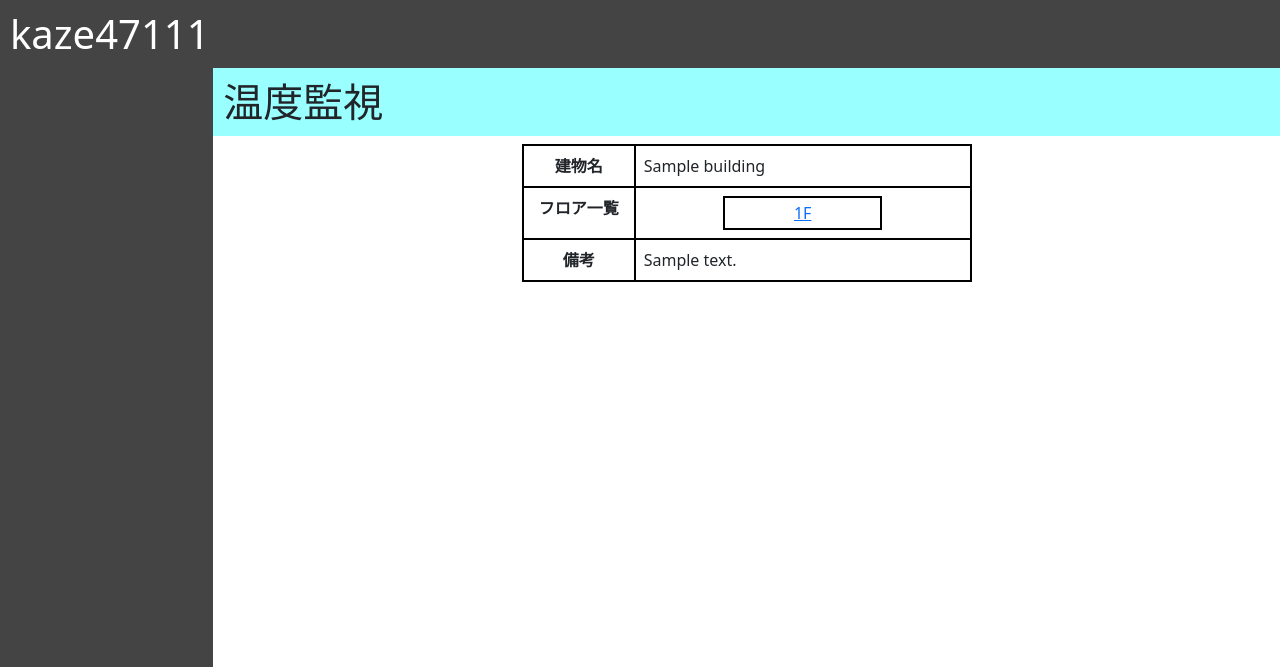
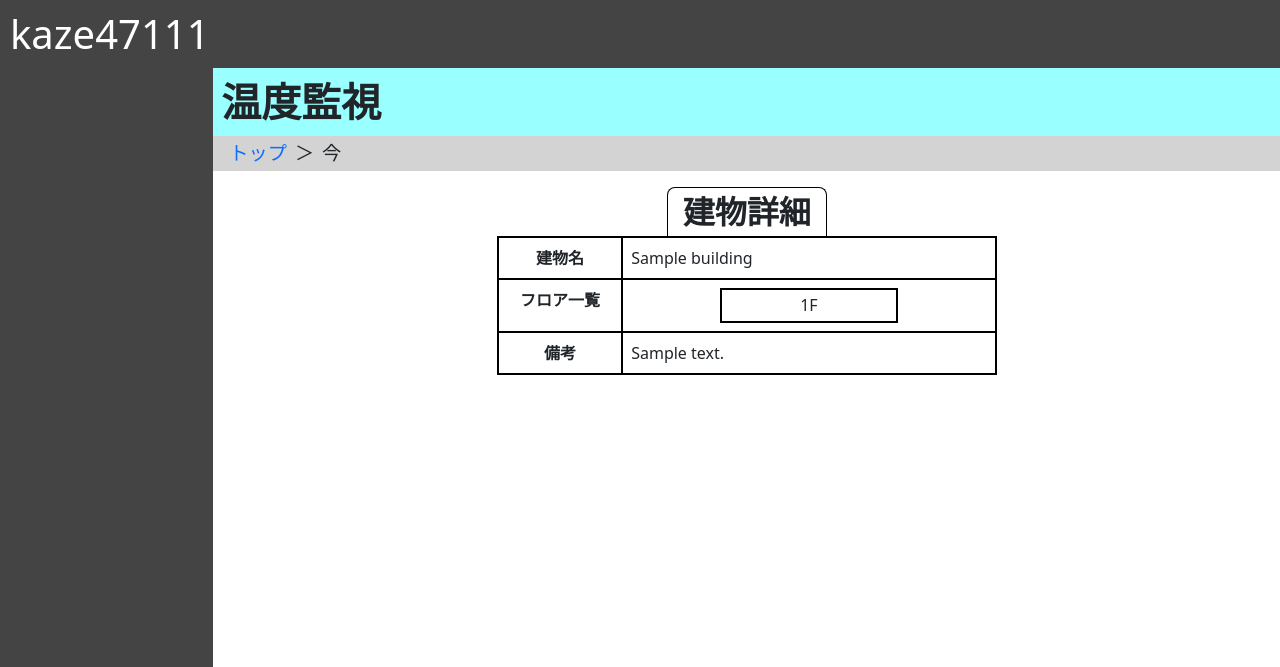
Before and after one commit to MaruKazeMaru/kazesite, a Django app: page /watch_temp/detail_building/1 in a window 1280 px wide. Shown: the top 667 px of the page. Run offline with Django 4.2, Linux system fonts and the light colour scheme; a user stored in the database is signed in; tables that the repository leaves empty hold one stand-in row (values such as "Sample post"); grey boxes marked "Sample" are stand-in pictures; some libraries are stand-ins or nearby versions.

Commit message:
update detail_building & index of watch_temp

```diff
--- a/static/watch_temp/style.css
+++ b/static/watch_temp/style.css
@@ -15,6 +15,35 @@
 	text-align: center;
 	border: solid 1px black;
 	padding: 0.2rem;
+	cursor: pointer;
+}
+
+.building-floor-detail{
+	padding: 0.4rem;
+	text-align: center;
+	border-bottom: solid 1px black;
+}
+
+.building-floor-detail img{
+	width: 65%;
+	padding: 0.4rem;
+	padding-top: 0px;
+}
+
+.building-floor-detail button{
+	width: 47%;
+	padding: 0.2rem 0.4rem;
+}
+
+.info-title{
+	margin: 1rem auto 0px auto;
+	padding: 0px;
+	border-top: solid 1.5px black;
+	border-left: solid 1.5px black;
+	border-right: solid 1.5px black;
+	border-radius: 0.5rem 0.5rem 0% 0%;
+	text-align: center;
+	font-size: 2rem;
 }
 
 .info-r-t{
@@ -76,3 +105,7 @@
 	border-left: solid 1.5px black;
 	border-top: solid 1.5px black;
 }
+
+.thermometer-detail{
+
+}
--- a/templates/watch_temp/base.html
+++ b/templates/watch_temp/base.html
@@ -1,7 +1,47 @@
 {% extends "base.html" %}
 {% block header %}
 
-<div style="margin: 0px; padding: 0px; background-color: #99FFFF">
-	<h1 style="margin: 0px; padding: 10px">温度監視</h1>
+<div class="m-0 px-2 py-1" style="background-color: #99FFFF">
+	<a style="font-size: 2.5rem; cursor: pointer"><b>温度監視</b></a>
 </div>
+
+<div class="mybreadcrumb">
+	<ol>
+		<li><a href="{% url 'watch_temp:index' %}">トップ</a></li>
+		<li>今</li>
+	</ol>
+</div>
+
+<style>
+.mybreadcrumb{
+	padding: 0rem 1rem;
+	background-color: lightgray;
+}
+
+.mybreadcrumb ol{
+	display: flex;
+	list-style: none;
+	margin: 0px;
+	padding: 0px;
+}
+
+.mybreadcrumb ol li{
+	font-size: 1.2rem;
+	margin: 0.2rem 0.5rem 0.2rem 0rem;
+}
+
+.mybreadcrumb ol li a{
+	text-decoration: none;
+}
+
+.mybreadcrumb ol li:first-child:before{
+	content: none;
+}
+
+.mybreadcrumb ol li:before{
+	content: "＞";
+	margin-right: 0.5rem;
+}
+</style>
+
 {% endblock %}
--- a/templates/watch_temp/detail_building.html
+++ b/templates/watch_temp/detail_building.html
@@ -3,7 +3,11 @@
 {% block content %}
 <link rel="stylesheet" href="/static/watch_temp/style.css">
 
-<div class="mx-auto" style="width: 450px">
+<div class="info-title" style="width: 10rem">
+	<b>建物詳細</b>
+</div>
+
+<div class="mx-auto" style="width: 90%; max-width: 500px">
 	<div class="row info-r-t">
 		<div class="col-3 info-c text-center">
 			<b>建物名</b>
@@ -22,11 +26,31 @@
 		<div class="col-9 info-c">
 			<div class="building m-auto">
 				{% for f in floors %}
-				<div class="building-floor">
+				<div
+					class="building-floor"
+					style="cursor: pointer"
+					data-toggle="collapse"
+					data-target="#collapse{{ f.floor }}F"
+					aria-expanded="false"
+					aria-controls="collapse{{ f.floor }}F"
+				>
+					{{ f.floor }}F
+				</div>
+				<div class="building-floor-detail collapse" id="collapse{{ f.floor }}F">
 					{% if f.id %}
-					<a href="{% url 'watch_temp:detail_floor' pk=f.id %}">{{ f.floor }}F</a>
+					<img src="/media/{{ f.image }}">
+					<button
+						class="btn btn-outline-dark m-auto"
+						onclick="location.href='{% url 'watch_temp:detail_floor' pk=f.id %}'"
+					>詳細</button>
+					<button
+						class="btn btn-outline-dark"
+					>修正</button>
 					{% else %}
-					<a>{{ f.floor }}F</a>
+					<button
+						class="btn btn-outline-dark m-auto"
+						onclick="location.href='{% url 'watch_temp:create_floor' building_id=building.id floor=f.floor %}'"
+					>登録</button>
 					{% endif %}
 				</div>
 				{% endfor %}
--- a/watch_temp/views.py
+++ b/watch_temp/views.py
@@ -131,11 +131,12 @@ class DetailBuilding(mixins.MyLoginRequiredMixin, DetailView):
 	def get_context_data(self, **kwargs):
 		context = super().get_context_data()
 		building = context['building']
-		fs = [{'floor': i+1, 'id': None} for i in range(building.floor_count)]
+		fs = [{'floor': i+1} for i in range(building.floor_count)]
 		floors = models.Floor.objects.filter(building=building)
 		for floor in floors:
 			try:
 				fs[floor.floor - 1]['id'] = floor.id
+				fs[floor.floor - 1]['image'] = floor.image
 			except IndexError: pass
 		fs.reverse()
 		context['floors'] = fs
```
